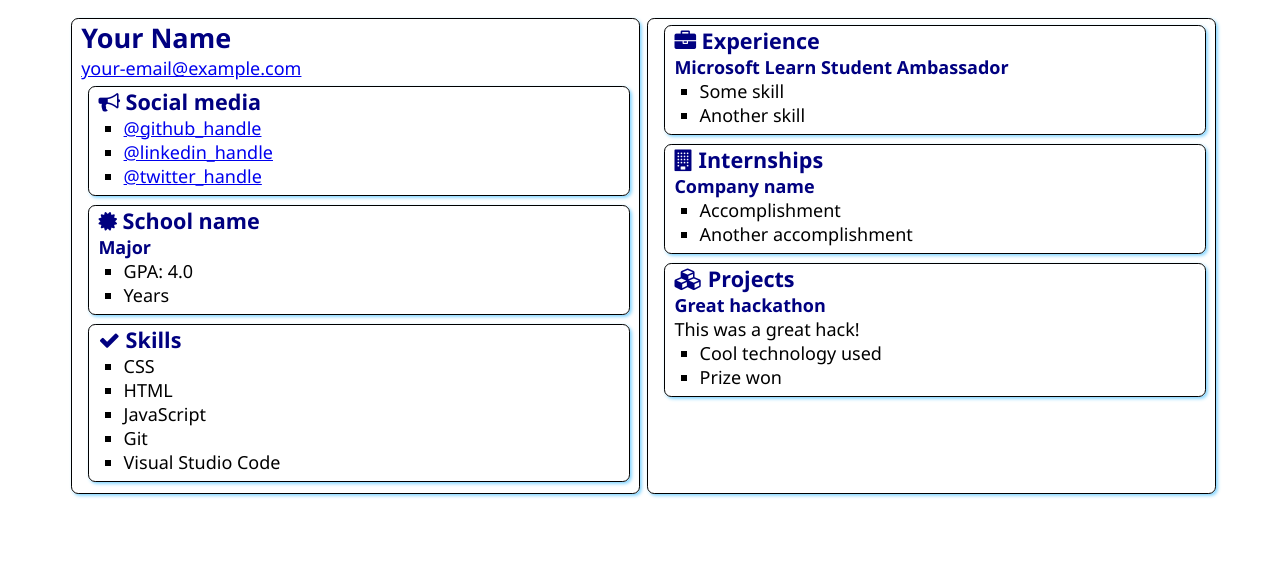
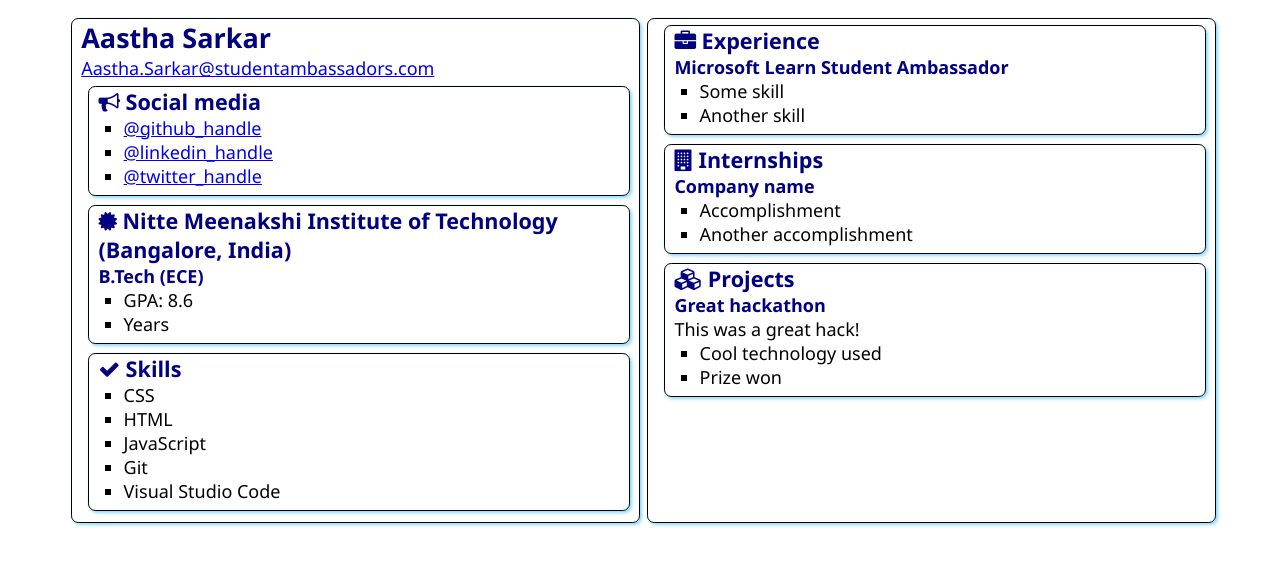
Before and after one commit to aastha432/SATechnicalOnboarding, a plain HTML site: page src/index.html in a window 1280 px wide. Drawn offline with Linux system fonts and the light colour scheme.

Commit message:
Name, email, social handles, school details modified.

```diff
--- a/src/index.html
+++ b/src/index.html
@@ -12,8 +12,8 @@
 <body>
     <main>
         <article class="box">
-            <h1>Your Name</h1>
-            <div><a href="mailto:your.email@example.com">your-email@example.com</a></div>
+            <h1>Aastha Sarkar</h1>
+            <div><a href="Aastha.Sarkar@studentambassadors.com">Aastha.Sarkar@studentambassadors.com</a></div>
 
             <section class="box">
                 <h2>
@@ -21,8 +21,8 @@
                     Social media
                 </h2>
                 <ul>
-                    <li><a href="https://github.com/<handle>">@github_handle</a></li>
-                    <li><a href="https://linkedin.com/in/<handle>">@linkedin_handle</a></li>
+                    <li><a href="https://github.com/aastha432">@github_handle</a></li>
+                    <li><a href="https://www.linkedin.com/in/aastha-sarkar-0196481b2/">@linkedin_handle</a></li>
                     <li><a href="https://twitter.com/<handle>">@twitter_handle</a></li>
                 </ul>
             </section>
@@ -31,11 +31,11 @@
                 <div class="education">
                     <h2>
                         <i class="fa fa-certificate" aria-hidden="true"></i>
-                        School name
+                        Nitte Meenakshi Institute of Technology (Bangalore, India)
                     </h2>
-                    <h3>Major</h3>
+                    <h3>B.Tech (ECE)</h3>
                     <ul>
-                        <li>GPA: 4.0</li>
+                        <li>GPA: 8.6</li>
                         <li>Years</li>
                     </ul>
                 </div>
```
